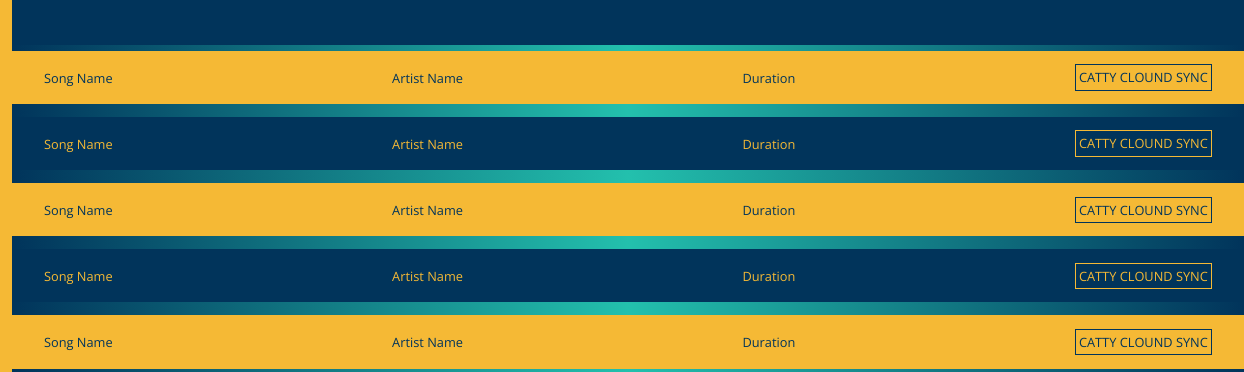
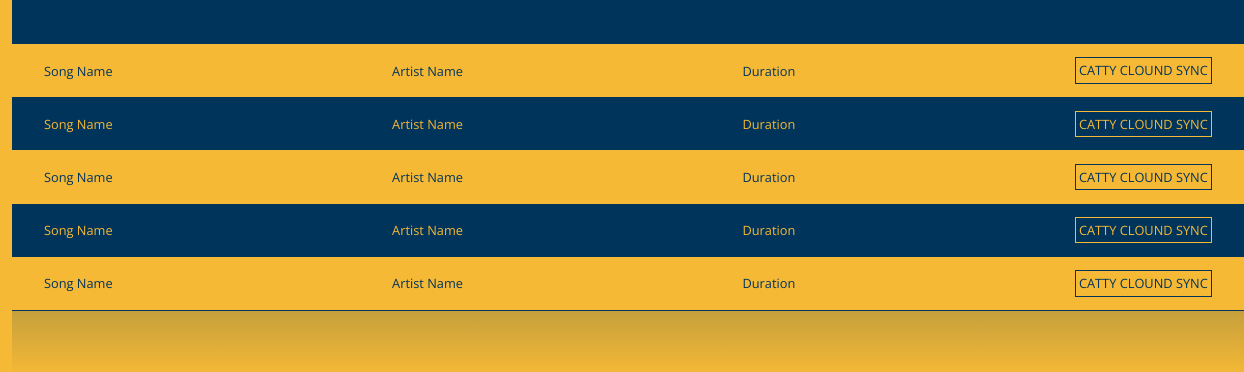
Before and after one commit to pesto-students/challenges-batch07-sebuelias, a website: page ui-exercises/music-player-layout/index.html in a window 1280 px wide. Shown: the part 301-673 px from the top of the page, 36-1280 px from the left. Drawn offline with nearby package versions, Linux system fonts and the light colour scheme.

Commit message:
removing flex from playlist ul
flex removed so that it will show as a list and added gradient to background to have shaded effect. Also added botton border to last song li.

```diff
--- a/ui-exercises/music-player-layout/src/styles.css
+++ b/ui-exercises/music-player-layout/src/styles.css
@@ -82,16 +82,14 @@ main {
 
 .playlist-songs {
   background-image: linear-gradient(
-    to right,
-    var(--headerColor),
-    var(--sidebarColor),
-    var(--headerColor)
+    /* to right, */ var(--headerColor),
+    /* var(--sidebarColor), */ var(--footerColor)
   );
   flex-grow: 1;
-  display: flex;
-  flex: 1 0 auto;
-  flex-direction: column;
-  justify-content: space-between;
+  /* display: flex; */
+  /* flex: 1 0 auto; */
+  /* flex-direction: column; */
+  /* justify-content: flex-start; */
   padding: 0;
   margin: 0;
   font-size: 0.8rem;
@@ -104,7 +102,9 @@ main {
   background: var(--headerColor);
   color: var(--footerColor);
 }
-
+.playlist-songs li:last-of-type {
+  border-bottom: 1px solid var(--headerColor);
+}
 .song-details {
   display: flex;
   justify-content: space-between;
```
